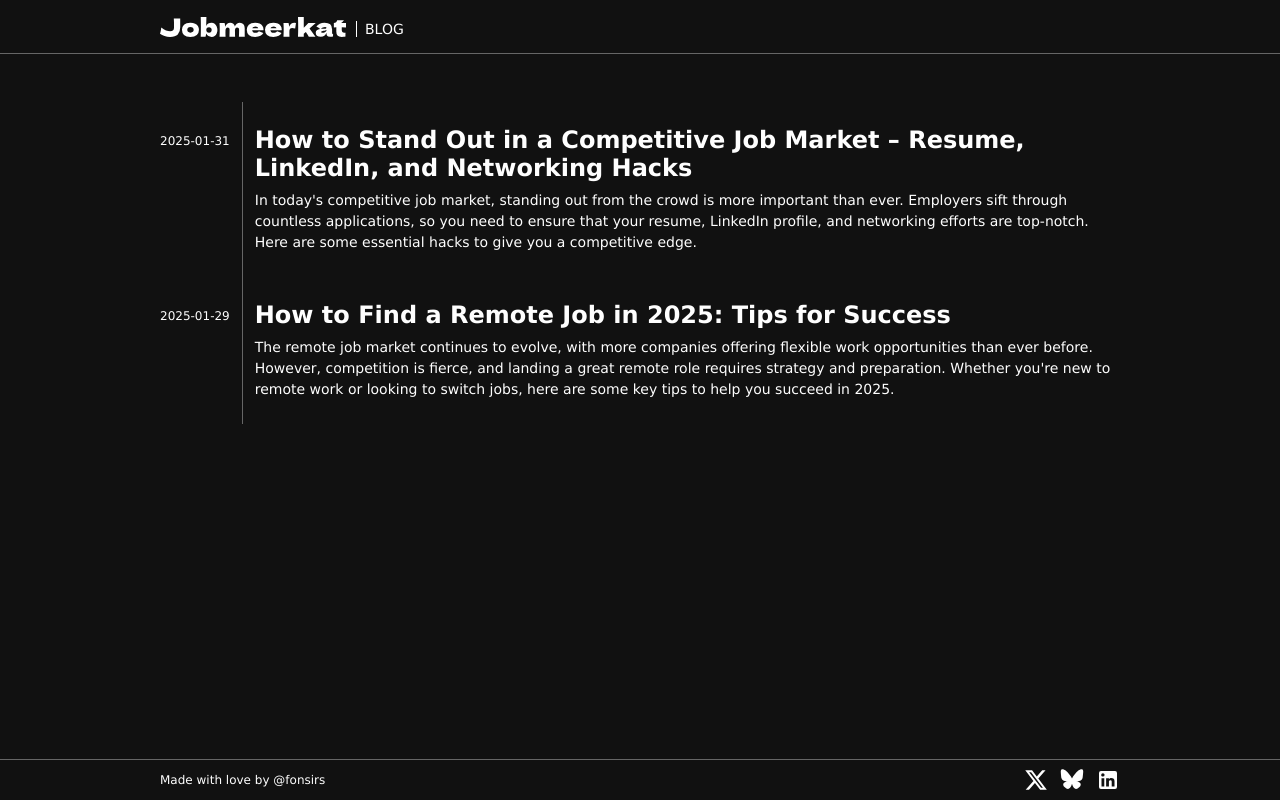
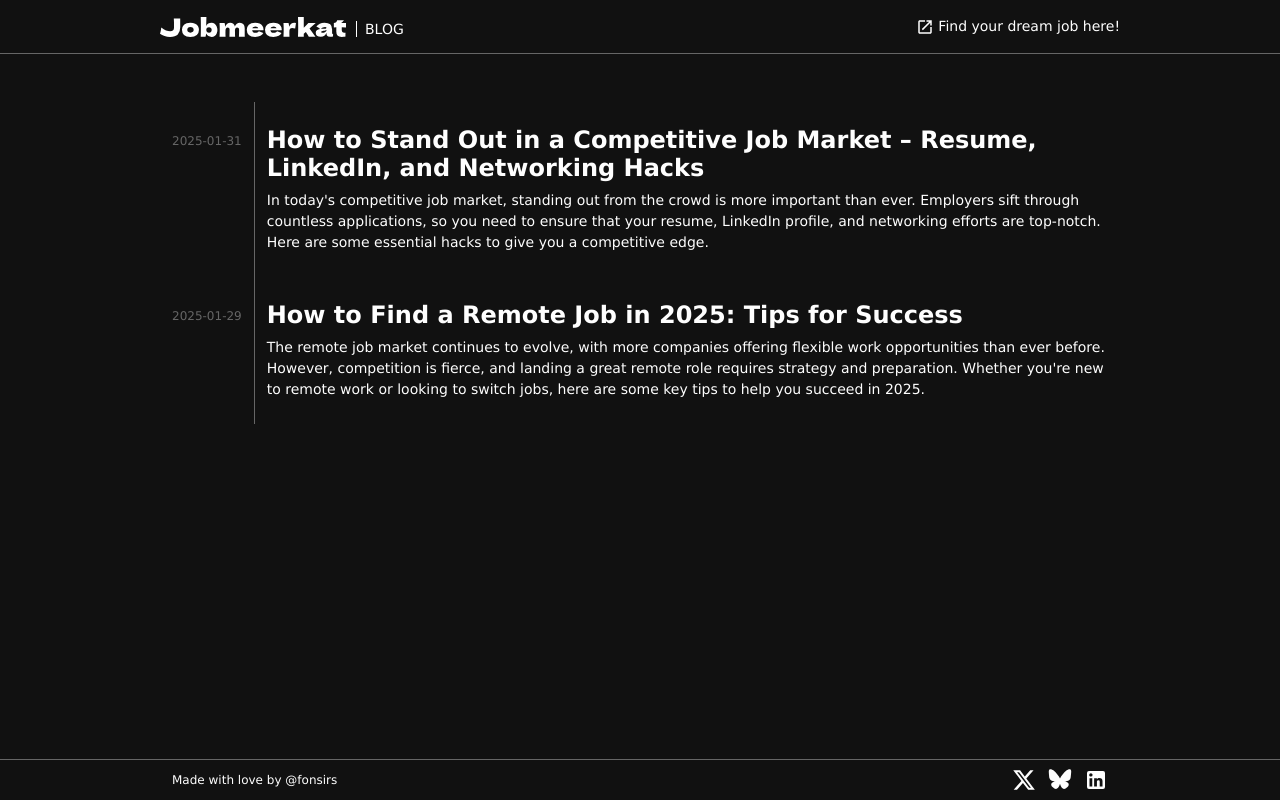
Before and after one commit to fonsi/job-meerkat-blog, a Next.js app: page / in a window 1280 px wide. Built offline with nearby package versions, Linux system fonts and the light colour scheme.

Commit message:
improve styles

```diff
--- a/src/post/ui/PostsList.tsx
+++ b/src/post/ui/PostsList.tsx
@@ -3,7 +3,7 @@
 import Link from 'next/link';
 import { PostData } from '../getPostData';
 import styled from 'styled-components';
-import { Colors } from '@/shared/styles/constants';
+import { Colors, Device } from '@/shared/styles/constants';
 
 type Props = {
     posts: PostData[];
@@ -18,15 +18,25 @@ const StyledList = styled.ul`
 
 const StyledLink = styled(Link)`
     display: flex;
-    gap: 12px;
+    flex-direction: column;
+    gap: 4px;
+
+    @media ${Device.tablet} {
+        flex-direction: row;
+        gap: 12px;
+    }
 `;
 
 const PostTexts = styled.div`
-    border-left: 1px solid ${Colors.mediumGrey};
     display: flex;
     flex-direction: column;
     gap: 8px;
-    padding: 24px 0 24px 12px;
+    padding: 0;
+
+    @media ${Device.tablet} {
+        border-left: 1px solid ${Colors.mediumGrey};
+        padding: 24px 0 24px 12px;
+    }
 `;
 
 const PostTitle = styled.h2``;
@@ -37,6 +47,7 @@ const PostExcerpt = styled.p`
 `;
 
 const PostDate = styled.div`
+    color: ${Colors.mediumGrey};
     font-size: 12px;
     flex-grow: 1;
     flex-shrink: 0;
--- /dev/null
+++ b/src/shared/image/icons/OpenInNew.tsx
@@ -0,0 +1,13 @@
+export const OpenInNew = () => (
+    <svg
+        focusable="false"
+        aria-hidden="true"
+        viewBox="0 0 24 24"
+        data-testid="OpenInNewIcon"
+    >
+        <path
+            d="M19 19H5V5h7V3H5c-1.11 0-2 .9-2 2v14c0 1.1.89 2 2 2h14c1.1 0 2-.9 2-2v-7h-2zM14 3v2h3.59l-9.83 9.83 1.41 1.41L19 6.41V10h2V3z"
+            fill="currentColor"
+        ></path>
+    </svg>
+);
--- a/src/shared/ui/Container.tsx
+++ b/src/shared/ui/Container.tsx
@@ -13,6 +13,7 @@ const StyledContainer = styled.div<ContainerProps>`
     flex-grow: 1;
     margin: ${(props) => props.$margin || '0'};
     max-width: ${(props) => props.$maxWidth || '960px'};
+    padding: 0 12px;
     width: 100%;
 `;
 
--- a/src/shared/ui/Footer.tsx
+++ b/src/shared/ui/Footer.tsx
@@ -14,7 +14,7 @@ const StyledFooter = styled.footer`
     font-size: 12px;
     display: flex;
     justify-content: center;
-    padding: 8px 4px;
+    padding: 8px 0;
     width: 100%;
 `;
 
--- a/src/shared/ui/Header.tsx
+++ b/src/shared/ui/Header.tsx
@@ -1,9 +1,10 @@
 'use client';
 
 import styled from 'styled-components';
-import { Colors } from '@/shared/styles/constants';
 import Link from 'next/link';
+import { Colors, Device } from '@/shared/styles/constants';
 import { LogoText } from '../image/LogoText';
+import { OpenInNew } from '../image/icons/OpenInNew';
 
 const StyledDiv = styled.div`
     align-items: center;
@@ -14,7 +15,7 @@ const StyledDiv = styled.div`
     font-size: 24px;
     min-height: 54px;
     justify-content: center;
-    padding: 8px;
+    padding: 8px 12px;
     width: 100%;
 `;
 
@@ -47,9 +48,28 @@ const StyledLink = styled(Link)`
 `;
 
 const BlogText = styled.span`
-    border-left: 1px solid #fff;
+    border-left: 1px solid ${Colors.white};
     margin-top: 5px;
     padding-left: 8px;
+`;
+
+const HeaderLinks = styled.nav`
+    font-size: 14px;
+
+    svg {
+        width: 18px;
+        height: 18px;
+    }
+`;
+
+const HeaderCta = styled(Link)`
+    display: none;
+
+    @media ${Device.tablet} {
+        align-items: flex-start;
+        display: flex;
+        gap: 4px;
+    }
 `;
 
 export const Header = () => (
@@ -57,10 +77,15 @@ export const Header = () => (
         <Container>
             <LogoContainer>
                 <StyledLink href="/">
-                    <LogoText fill="#fff" />
+                    <LogoText fill={Colors.white} />
                     <BlogText>BLOG</BlogText>
                 </StyledLink>
             </LogoContainer>
+            <HeaderLinks>
+                <HeaderCta target="_blank" href="https://jobmeerkat.com">
+                    <OpenInNew /> Find your dream job here!
+                </HeaderCta>
+            </HeaderLinks>
         </Container>
     </StyledDiv>
 );
```
